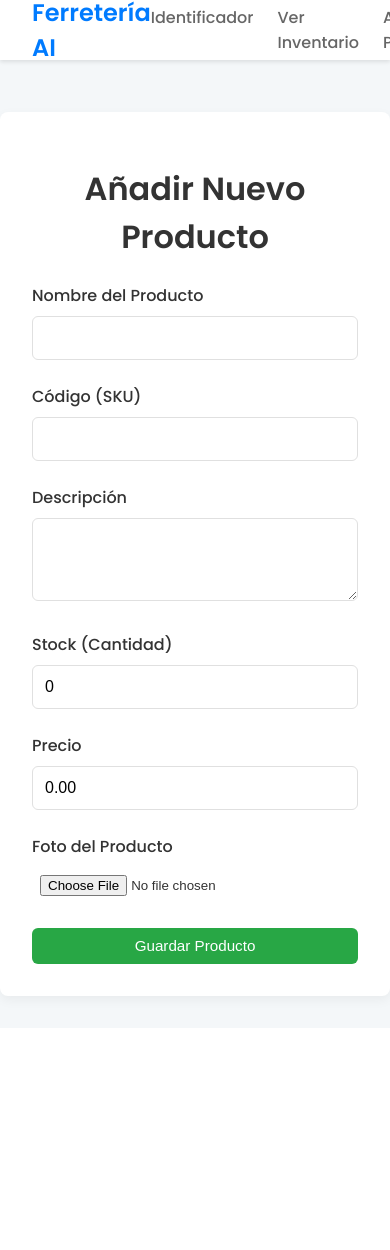
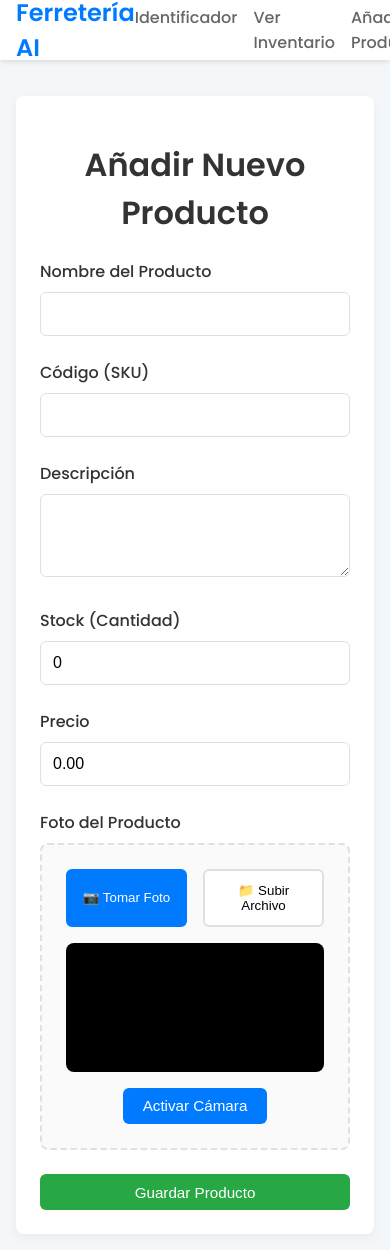
Before and after one commit to enerone/vision, a FastAPI app: page /products/new in a window 390 px wide. Before the commit the page ends 1006 px from the top, so only its background shows below. Run offline with FastAPI, Linux system fonts and the light colour scheme.

Commit message:
feat: Agregar captura de cámara en formulario de productos y corregir rutas de imágenes
- Implementar captura de cámara en tiempo real para añadir productos
- Agregar interfaz de doble modo: captura de cámara y subida de archivo
- Corregir rutas de imágenes para usar paths relativos (static/uploads/)
- Implementar envío de formulario con fetch y FormData para mejor manejo de blobs
- Agregar validación y feedback visual en el formulario
- Mejorar estilos CSS con diseño responsive
- Crear add_product.js para manejar toda la lógica de captura y envío

```diff
--- a/ferreteria_ai/database.py
+++ b/ferreteria_ai/database.py
@@ -5,7 +5,7 @@ from sqlalchemy.orm import sessionmaker
 # 1. Definimos la URL de la base de datos.
 # "sqlite:///./inventory.db" significa que usará un archivo llamado inventory.db
 # en el mismo directorio.
-SQLALCHEMY_DATABASE_URL = "sqlite:///./inventory.db"
+SQLALCHEMY_DATABASE_URL = "sqlite:///./ferreteria_ai/inventory.db"
 
 # 2. Creamos el "motor" de SQLAlchemy.
 # El argumento connect_args es necesario solo para SQLite para permitir
--- a/ferreteria_ai/main.py
+++ b/ferreteria_ai/main.py
@@ -12,12 +12,12 @@ from fastapi.templating import Jinja2Templates
 from fastapi.staticfiles import StaticFiles
 from sqlalchemy.orm import Session
 
-import models
-from database import SessionLocal, engine, create_db_and_tables
+from . import models
+from .database import SessionLocal, engine, create_db_and_tables
 
 # --- Configuración ---
 OLLAMA_MODEL = "qwen3-vl"
-UPLOADS_DIR = Path("static/uploads")
+UPLOADS_DIR = Path("ferreteria_ai/static/uploads")
 
 # --- Inicialización de la App ---
 app = FastAPI()
@@ -30,8 +30,8 @@ def on_startup():
     UPLOADS_DIR.mkdir(exist_ok=True)
 
 # Montar directorios estáticos
-app.mount("/static", StaticFiles(directory="static"), name="static")
-templates = Jinja2Templates(directory="templates")
+app.mount("/static", StaticFiles(directory="ferreteria_ai/static"), name="static")
+templates = Jinja2Templates(directory="ferreteria_ai/templates")
 
 # --- Dependencias ---
 def get_db():
@@ -119,6 +119,9 @@ async def create_product(
     except Exception as e:
         raise HTTPException(status_code=500, detail=f"Error durante el proceso de embedding: {e}")
 
+    # Crear la ruta relativa para servir la imagen (sin el prefijo ferreteria_ai/)
+    relative_image_path = f"static/uploads/{image.filename}"
+
     # Crear la nueva instancia del producto
     new_product = models.Product(
         name=name,
@@ -126,7 +129,7 @@ async def create_product(
         description=description,
         stock=stock,
         price=price,
-        image_path=str(image_path),
+        image_path=relative_image_path,
         embedding=embedding
     )
 
@@ -203,16 +206,18 @@ async def update_product(
 
     # Si se subió una nueva imagen, procesarla
     if image and image.filename:
-        # Borrar la imagen antigua si existe
-        if os.path.exists(product.image_path):
-            os.remove(product.image_path)
+        # Borrar la imagen antigua si existe (construir ruta completa)
+        old_image_full_path = Path("ferreteria_ai") / product.image_path
+        if old_image_full_path.exists():
+            os.remove(old_image_full_path)
 
         # Guardar la nueva imagen
         image_path = UPLOADS_DIR / image.filename
         with image_path.open("wb") as buffer:
             shutil.copyfileobj(image.file, buffer)
 
-        product.image_path = str(image_path)
+        # Guardar ruta relativa
+        product.image_path = f"static/uploads/{image.filename}"
 
         # Recalcular el embedding, ya que la imagen ha cambiado
         try:
--- a/ferreteria_ai/models.py
+++ b/ferreteria_ai/models.py
@@ -1,5 +1,5 @@
 from sqlalchemy import Column, Integer, String, Float, Text, JSON
-from database import Base
+from .database import Base
 
 class Product(Base):
     """
--- a/ferreteria_ai/static/css/style.css
+++ b/ferreteria_ai/static/css/style.css
@@ -198,3 +198,39 @@ a:hover {
     gap: 0.5rem;
     justify-content: flex-end;
 }
+
+/* --- Estilos para la captura de cámara en formularios --- */
+.choice-card {
+    cursor: pointer;
+    transition: transform 0.2s, box-shadow 0.2s;
+}
+
+.choice-card:hover {
+    transform: translateY(-4px);
+    box-shadow: 0 6px 16px rgba(0, 0, 0, 0.1);
+}
+
+/* Responsive adjustments */
+@media (max-width: 768px) {
+    .container {
+        padding: 1rem;
+    }
+
+    .navbar {
+        padding: 0 1rem;
+    }
+
+    .navbar .nav-links {
+        gap: 1rem;
+        font-size: 0.9rem;
+    }
+
+    .card-grid {
+        grid-template-columns: repeat(auto-fill, minmax(200px, 1fr));
+    }
+
+    .form-container {
+        padding: 1.5rem;
+        margin: 1rem;
+    }
+}
--- /dev/null
+++ b/ferreteria_ai/static/js/add_product.js
@@ -0,0 +1,237 @@
+'use strict';
+
+// --- Estado de la aplicación ---
+let cameraStream = null;
+let capturedImageBlob = null;
+let imageSource = 'camera'; // 'camera' o 'file'
+
+// --- Elementos del DOM ---
+const toggleCameraBtn = document.getElementById('toggle-camera');
+const toggleFileBtn = document.getElementById('toggle-file');
+const cameraContainer = document.getElementById('camera-container');
+const fileInputContainer = document.getElementById('file-input-container');
+const cameraVideo = document.getElementById('camera-video');
+const startCameraBtn = document.getElementById('start-camera-btn');
+const capturePhotoBtn = document.getElementById('capture-photo-btn');
+const captureCanvas = document.getElementById('capture-canvas');
+const imagePreview = document.getElementById('image-preview');
+const previewImg = document.getElementById('preview-img');
+const removeImageBtn = document.getElementById('remove-image-btn');
+const imageFileInput = document.getElementById('image-file');
+const hiddenImageInput = document.getElementById('image');
+const imageStatus = document.getElementById('image-status');
+const productForm = document.getElementById('product-form');
+
+// --- Funciones de Toggle ---
+toggleCameraBtn.addEventListener('click', () => {
+    imageSource = 'camera';
+    toggleCameraBtn.classList.add('active');
+    toggleFileBtn.classList.remove('active');
+    cameraContainer.classList.add('active');
+    fileInputContainer.classList.remove('active');
+    resetImageState();
+});
+
+toggleFileBtn.addEventListener('click', () => {
+    imageSource = 'file';
+    toggleFileBtn.classList.add('active');
+    toggleCameraBtn.classList.remove('active');
+    fileInputContainer.classList.add('active');
+    cameraContainer.classList.remove('active');
+    stopCamera();
+    resetImageState();
+});
+
+// --- Funciones de Cámara ---
+startCameraBtn.addEventListener('click', async () => {
+    try {
+        cameraStream = await navigator.mediaDevices.getUserMedia({
+            video: {
+                facingMode: 'environment',
+                width: { ideal: 1920 },
+                height: { ideal: 1080 }
+            },
+            audio: false
+        });
+        cameraVideo.srcObject = cameraStream;
+        cameraVideo.play();
+
+        startCameraBtn.style.display = 'none';
+        capturePhotoBtn.style.display = 'inline-block';
+
+        showStatus('Cámara activada. Apunta al producto y captura la foto.', 'success');
+    } catch (err) {
+        console.error('Error al acceder a la cámara:', err);
+        showStatus('Error al acceder a la cámara. Verifica los permisos.', 'warning');
+    }
+});
+
+capturePhotoBtn.addEventListener('click', () => {
+    const context = captureCanvas.getContext('2d');
+    captureCanvas.width = cameraVideo.videoWidth;
+    captureCanvas.height = cameraVideo.videoHeight;
+    context.drawImage(cameraVideo, 0, 0, captureCanvas.width, captureCanvas.height);
+
+    captureCanvas.toBlob((blob) => {
+        capturedImageBlob = blob;
+        const imageUrl = URL.createObjectURL(blob);
+        previewImg.src = imageUrl;
+        imagePreview.classList.add('active');
+
+        // Crear un archivo desde el blob
+        const file = new File([blob], 'captured-photo.jpg', { type: 'image/jpeg' });
+
+        // Intentar asignar al input usando DataTransfer
+        try {
+            const dataTransfer = new DataTransfer();
+            dataTransfer.items.add(file);
+            hiddenImageInput.files = dataTransfer.files;
+            console.log('Archivo asignado al input:', hiddenImageInput.files.length);
+        } catch (error) {
+            console.error('Error al asignar archivo:', error);
+        }
+
+        stopCamera();
+        showStatus('✓ Foto capturada correctamente', 'success');
+    }, 'image/jpeg', 0.9);
+});
+
+function stopCamera() {
+    if (cameraStream) {
+        cameraStream.getTracks().forEach(track => track.stop());
+        cameraStream = null;
+        cameraVideo.srcObject = null;
+        startCameraBtn.style.display = 'inline-block';
+        capturePhotoBtn.style.display = 'none';
+    }
+}
+
+// --- Funciones de Archivo ---
+imageFileInput.addEventListener('change', (e) => {
+    const file = e.target.files[0];
+    if (file) {
+        console.log('Archivo seleccionado:', file.name, file.size);
+
+        const reader = new FileReader();
+        reader.onload = (event) => {
+            previewImg.src = event.target.result;
+            imagePreview.classList.add('active');
+
+            // Copiar el archivo al input oculto
+            try {
+                const dataTransfer = new DataTransfer();
+                dataTransfer.items.add(file);
+                hiddenImageInput.files = dataTransfer.files;
+                console.log('Archivo copiado al input oculto:', hiddenImageInput.files.length);
+            } catch (error) {
+                console.error('Error al copiar archivo:', error);
+            }
+
+            showStatus('✓ Archivo seleccionado correctamente', 'success');
+        };
+        reader.readAsDataURL(file);
+    }
+});
+
+// --- Función para eliminar imagen ---
+removeImageBtn.addEventListener('click', () => {
+    resetImageState();
+    if (imageSource === 'camera') {
+        showStatus('Imagen eliminada. Puedes tomar otra foto.', 'warning');
+    } else {
+        imageFileInput.value = '';
+        showStatus('Imagen eliminada. Puedes seleccionar otro archivo.', 'warning');
+    }
+});
+
+// --- Funciones auxiliares ---
+function resetImageState() {
+    capturedImageBlob = null;
+    imagePreview.classList.remove('active');
+    previewImg.src = '';
+    hiddenImageInput.value = '';
+    imageStatus.innerHTML = '';
+    imageStatus.className = 'image-status';
+}
+
+function showStatus(message, type) {
+    imageStatus.innerHTML = message;
+    imageStatus.className = `image-status ${type}`;
+}
+
+// --- Validación y envío del formulario ---
+let isSubmitting = false;
+
+productForm.addEventListener('submit', async (e) => {
+    e.preventDefault(); // Siempre prevenir el envío por defecto
+
+    console.log('Formulario enviado, isSubmitting:', isSubmitting);
+
+    // Evitar múltiples envíos
+    if (isSubmitting) {
+        console.log('Ya se está enviando, ignorando...');
+        return false;
+    }
+
+    console.log('Archivos en input oculto:', hiddenImageInput.files.length);
+    console.log('Blob capturado:', capturedImageBlob);
+
+    // Verificar si hay un archivo en el input o un blob capturado
+    const hasFile = hiddenImageInput.files && hiddenImageInput.files.length > 0;
+    const hasBlob = capturedImageBlob !== null;
+
+    if (!hasFile && !hasBlob) {
+        showStatus('⚠️ Debes capturar o seleccionar una imagen antes de guardar', 'warning');
+        return false;
+    }
+
+    // Marcar como enviando
+    isSubmitting = true;
+    showStatus('Guardando producto...', 'success');
+
+    // Crear FormData manualmente
+    const formData = new FormData();
+    formData.append('name', document.getElementById('name').value);
+    formData.append('code', document.getElementById('code').value);
+    formData.append('description', document.getElementById('description').value);
+    formData.append('stock', document.getElementById('stock').value);
+    formData.append('price', document.getElementById('price').value);
+
+    // Agregar la imagen (blob o archivo)
+    if (hasBlob) {
+        console.log('Agregando blob al FormData');
+        formData.append('image', capturedImageBlob, 'captured-photo.jpg');
+    } else if (hasFile) {
+        console.log('Agregando archivo al FormData');
+        formData.append('image', hiddenImageInput.files[0]);
+    }
+
+    try {
+        // Enviar el formulario usando fetch
+        const response = await fetch('/products', {
+            method: 'POST',
+            body: formData
+        });
+
+        console.log('Respuesta del servidor:', response.status);
+
+        if (response.ok || response.status === 303) {
+            // Redirigir a la página de productos
+            window.location.href = '/products/new';
+        } else {
+            const errorText = await response.text();
+            console.error('Error del servidor:', errorText);
+            showStatus('⚠️ Error al guardar el producto. Revisa la consola.', 'warning');
+            isSubmitting = false;
+        }
+    } catch (error) {
+        console.error('Error al enviar formulario:', error);
+        showStatus('⚠️ Error de conexión con el servidor', 'warning');
+        isSubmitting = false;
+    }
+});
+
+// --- Limpiar al salir ---
+window.addEventListener('beforeunload', () => {
+    stopCamera();
+});
--- a/ferreteria_ai/templates/add_product.html
+++ b/ferreteria_ai/templates/add_product.html
@@ -5,6 +5,118 @@
     <meta name="viewport" content="width=device-width, initial-scale=1.0">
     <title>Añadir Nuevo Producto</title>
     <link rel="stylesheet" href="/static/css/style.css">
+    <style>
+        .image-input-section {
+            border: 2px dashed var(--border-color);
+            border-radius: 8px;
+            padding: 1.5rem;
+            background-color: #fafafa;
+        }
+
+        .image-source-toggle {
+            display: flex;
+            gap: 1rem;
+            margin-bottom: 1rem;
+        }
+
+        .toggle-btn {
+            flex: 1;
+            padding: 0.75rem;
+            border: 2px solid var(--border-color);
+            background: white;
+            border-radius: 6px;
+            cursor: pointer;
+            font-weight: 500;
+            transition: all 0.2s;
+        }
+
+        .toggle-btn.active {
+            border-color: var(--accent-color);
+            background-color: var(--accent-color);
+            color: white;
+        }
+
+        .toggle-btn:hover:not(.active) {
+            border-color: var(--accent-color);
+        }
+
+        .camera-container {
+            display: none;
+            margin-top: 1rem;
+        }
+
+        .camera-container.active {
+            display: block;
+        }
+
+        #camera-video {
+            width: 100%;
+            max-height: 400px;
+            border-radius: 8px;
+            background: #000;
+            display: block;
+        }
+
+        .camera-controls {
+            display: flex;
+            gap: 0.5rem;
+            margin-top: 1rem;
+            justify-content: center;
+        }
+
+        .image-preview {
+            margin-top: 1rem;
+            display: none;
+        }
+
+        .image-preview.active {
+            display: block;
+        }
+
+        .image-preview img {
+            width: 100%;
+            max-height: 400px;
+            object-fit: contain;
+            border-radius: 8px;
+            border: 1px solid var(--border-color);
+        }
+
+        .preview-actions {
+            display: flex;
+            gap: 0.5rem;
+            margin-top: 1rem;
+            justify-content: center;
+        }
+
+        .file-input-container {
+            display: none;
+        }
+
+        .file-input-container.active {
+            display: block;
+            margin-top: 1rem;
+        }
+
+        .image-status {
+            margin-top: 1rem;
+            padding: 0.75rem;
+            border-radius: 6px;
+            text-align: center;
+            font-weight: 500;
+        }
+
+        .image-status.success {
+            background-color: #d4edda;
+            color: #155724;
+            border: 1px solid #c3e6cb;
+        }
+
+        .image-status.warning {
+            background-color: #fff3cd;
+            color: #856404;
+            border: 1px solid #ffeaa7;
+        }
+    </style>
 </head>
 <body>
 
@@ -12,7 +124,7 @@
 
     <div class="form-container">
         <h1 style="text-align: center;">Añadir Nuevo Producto</h1>
-        <form action="/products" method="post" enctype="multipart/form-data">
+        <form id="product-form" action="/products" method="post" enctype="multipart/form-data">
             <div class="form-group">
                 <label for="name">Nombre del Producto</label>
                 <input type="text" id="name" name="name" required>
@@ -33,13 +145,63 @@
                 <label for="price">Precio</label>
                 <input type="number" id="price" name="price" step="0.01" value="0.00" required>
             </div>
+
+            <!-- Nueva sección de imagen con cámara -->
             <div class="form-group">
-                <label for="image">Foto del Producto</label>
-                <input type="file" id="image" name="image" accept="image/*" required>
+                <label>Foto del Producto</label>
+                <div class="image-input-section">
+                    <div class="image-source-toggle">
+                        <button type="button" class="toggle-btn active" id="toggle-camera">
+                            📷 Tomar Foto
+                        </button>
+                        <button type="button" class="toggle-btn" id="toggle-file">
+                            📁 Subir Archivo
+                        </button>
+                    </div>
+
+                    <!-- Contenedor de la cámara -->
+                    <div class="camera-container active" id="camera-container">
+                        <video id="camera-video" autoplay playsinline></video>
+                        <div class="camera-controls">
+                            <button type="button" class="btn btn-primary" id="start-camera-btn">
+                                Activar Cámara
+                            </button>
+                            <button type="button" class="btn btn-success" id="capture-photo-btn" style="display: none;">
+                                📸 Capturar Foto
+                            </button>
+                        </div>
+                    </div>
+
+                    <!-- Contenedor de subida de archivo -->
+                    <div class="file-input-container" id="file-input-container">
+                        <input type="file" id="image-file" name="image" accept="image/*">
+                    </div>
+
+                    <!-- Preview de la imagen -->
+                    <div class="image-preview" id="image-preview">
+                        <img id="preview-img" src="" alt="Vista previa">
+                        <div class="preview-actions">
+                            <button type="button" class="btn btn-danger" id="remove-image-btn">
+                                🗑️ Eliminar
+                            </button>
+                        </div>
+                    </div>
+
+                    <!-- Estado de la imagen -->
+                    <div id="image-status"></div>
+                </div>
+
+                <!-- Input oculto para la imagen capturada -->
+                <input type="file" id="image" name="image" style="display: none;">
             </div>
+
             <button type="submit" class="btn btn-success" style="width: 100%;">Guardar Producto</button>
         </form>
     </div>
 
+    <!-- Canvas oculto para capturar frames -->
+    <canvas id="capture-canvas" style="display: none;"></canvas>
+
+    <script src="/static/js/add_product.js"></script>
 </body>
 </html>
```
Also changed, not shown: GEMINI.md (added, +59 -0 lines), create_db.py (added, +9 -0 lines).
